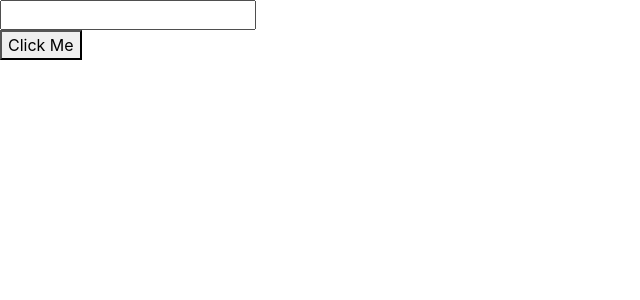
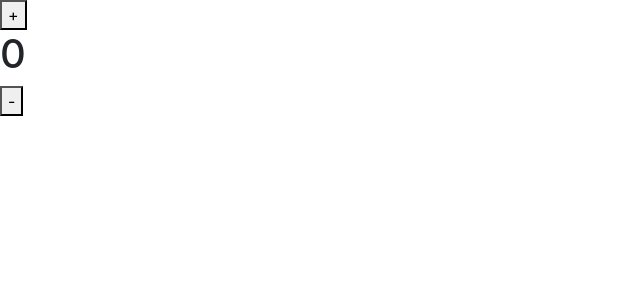
Before and after one commit to Arbab529/React-Hooks, a React (Create React App) app: page / in a window 1280 px wide. Shown: the top 300 px of the page, without its empty margins (0-640 px from the left). Built offline with nearby package versions, Linux system fonts and the light colour scheme.

Commit message:
useReducer() Hook

```diff
--- a/src/App.js
+++ b/src/App.js
@@ -1,13 +1,19 @@
+
+// Hooks ----------------------
 // import UseState from "./Hooks/UseState";
 // import UseEffect from "./Hooks/UseEffect";
-import UseRef from "./Hooks/UseRef";
+import UseReducer from "./Hooks/UseReducer";
+// import UseRef from "./Hooks/UseRef";
 
+// Project -----------------
 // import User from "./Project/User";
+
+// Form --------------------
 // import ReactForm from "./Forms/ReactForm";
 
+// Context API ---------------------
 // import { createContext } from "react";
 // import CompA from "./ContextAPI/CompA";
-
 // const FirstName = createContext();
 // const LastName = createContext();
 
@@ -18,7 +24,8 @@ function App() {
       {/* <UseEffect/> */}
       {/* <ReactForm/> */}
       {/* <User/> */}
-      <UseRef/>
+      {/* <UseRef/> */}
+      <UseReducer/>
       {/* <FirstName.Provider value={"Arbab"}>
           <LastName.Provider value={"Anjum"}>
             <CompA/>
--- /dev/null
+++ b/src/Hooks/UseReducer.js
@@ -0,0 +1,32 @@
+import React from 'react'
+import { useReducer } from 'react';
+
+const initialState = 0;
+const reducer =(currentState,action) => {
+//  if(action.type === "INCREMENT"){
+//      return currentState+1;
+//  }
+//  if(action.type === "DECREMENT" &&currentState>0){
+//      return currentState-1;
+//  }
+        switch(action.type){
+            case "INCREMENT":
+                return currentState+1;
+            case "DECREMENT":
+                return currentState-1;
+        }
+}
+
+function UseReducer() {
+
+    const [state,dispatch] = useReducer(reducer,initialState);
+  return (
+    <>
+    <button onClick={()=>dispatch({type:"INCREMENT"})}>+</button>
+    <h1>{state}</h1>
+    <button onClick={()=>dispatch({type:"DECREMENT"})}>-</button>
+    </>
+  )
+}
+
+export default UseReducer
```
